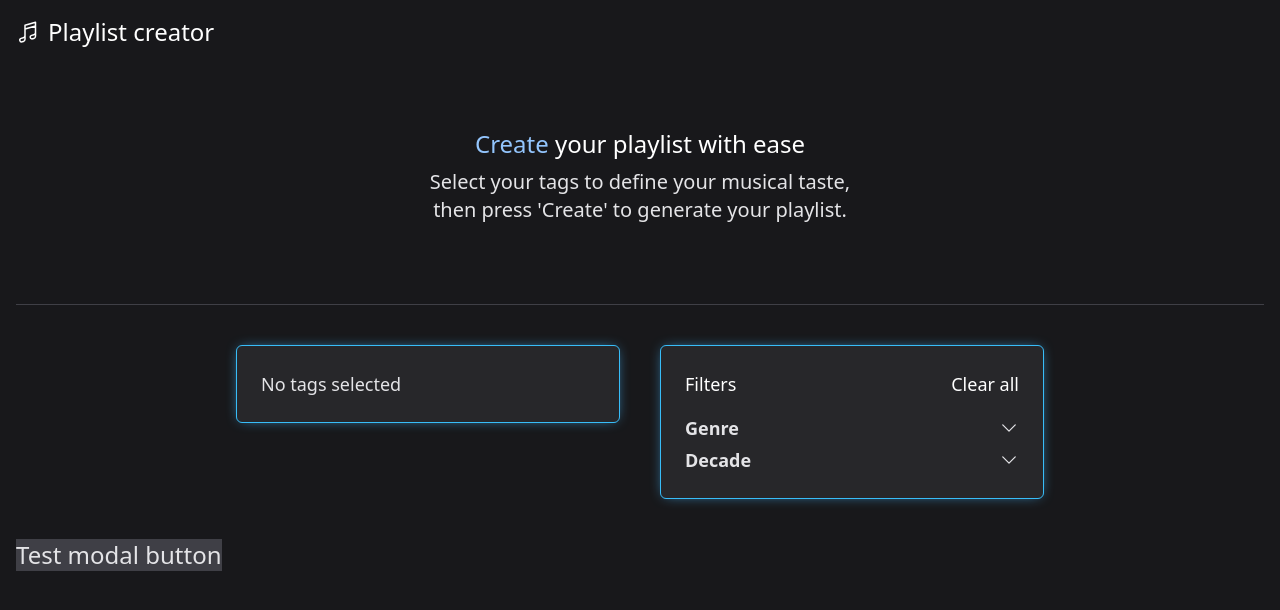
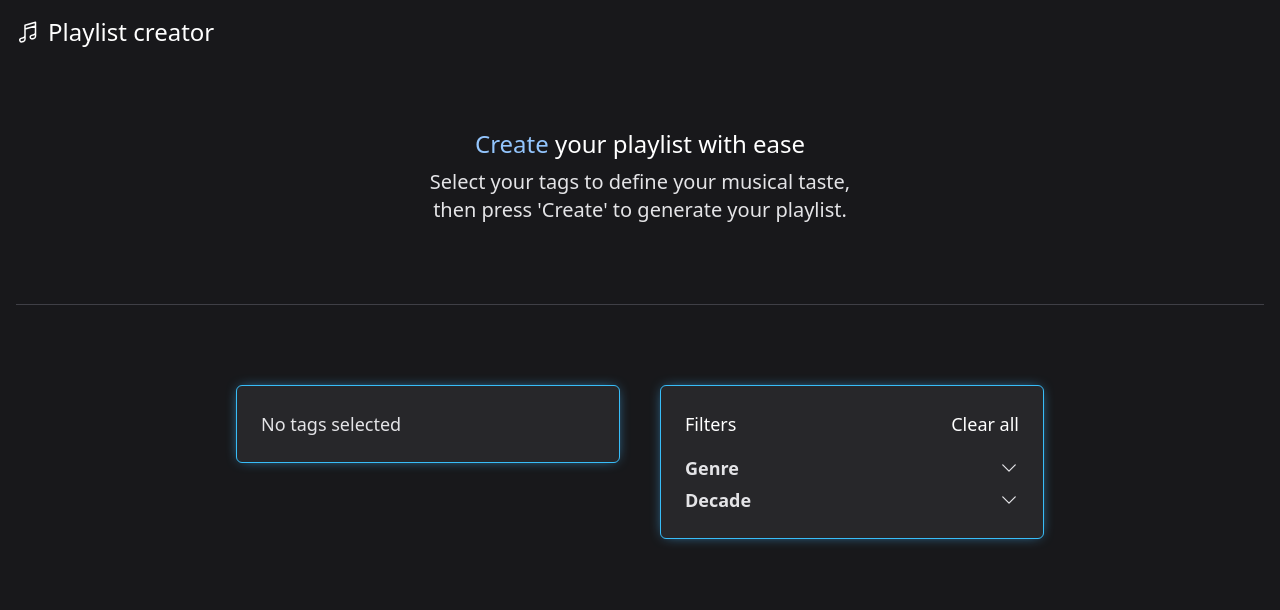
Before and after one commit to NikoSoder/music-playlist-creator, a React (Vite) app: page / in a window 1280 px wide. Shown: the top 610 px of the page. Built offline with nearby package versions, Linux system fonts and the light colour scheme.

Commit message:
Add logic to create button

```diff
--- a/src/App.tsx
+++ b/src/App.tsx
@@ -19,11 +19,10 @@ function App() {
   return (
     <main className="p-4">
       <Header />
-      <FilterSection />
-      {/* modal test button */}
-      <button onClick={createPlaylist} className="bg-zinc-700 text-2xl">
-        Test modal button
-      </button>
+      <FilterSection
+        setIsOpenModal={setIsOpenModal}
+        isOpenModal={isOpenModal}
+      />
       {isOpenModal && <Modal handleCloseModal={closeModal} />}
     </main>
   );
--- a/src/components/FilterSection.tsx
+++ b/src/components/FilterSection.tsx
@@ -1,8 +1,17 @@
 import { useState } from "react";
 import Tags from "./Tags";
 import Filters from "./Filters";
+import { Dispatch } from "react";
 
-const FilterSection = () => {
+interface ChildPropsFilterSection {
+  isOpenModal: boolean;
+  setIsOpenModal: Dispatch<React.SetStateAction<boolean>>;
+}
+
+const FilterSection = ({
+  isOpenModal,
+  setIsOpenModal,
+}: ChildPropsFilterSection) => {
   const [activeTags, setActiveTags] = useState<string[]>([]);
   const [genres, setGenres] = useState([
     "Genre 1",
@@ -25,6 +34,27 @@ const FilterSection = () => {
   ]);
   const [toggleGenres, setToggleGenres] = useState(false);
   const [toggleDecades, setToggleDecades] = useState(false);
+  const [isPlaylistFetchLoading, setIsPlaylistFecthLoading] = useState(false);
+
+  const createPlaylist = async () => {
+    setIsPlaylistFecthLoading(true);
+    // here goes logic to create playlist
+    // send tags to server == > set some kind of loading to 'create' button
+    // when playlist comes from server, open modal and show playlist to user
+    const result = await mockPromise(activeTags);
+    // pass playlist to modal
+    setIsOpenModal(!isOpenModal);
+    setIsPlaylistFecthLoading(false);
+  };
+
+  // todo: delete function this later
+  function mockPromise(value: string[]): Promise<string[]> {
+    return new Promise((resolve) => {
+      setTimeout(() => {
+        resolve(value);
+      }, 3000);
+    });
+  }
 
   const addToActiveTags = (filter: string) => {
     if (!activeTags.includes(filter) && activeTags.length < 6) {
@@ -58,8 +88,8 @@ const FilterSection = () => {
   };
 
   return (
-    <section className="container mx-auto py-10">
-      <section className="flex flex-col items-center justify-center gap-10 md:flex-row md:items-start">
+    <section className="container mx-auto border-b border-b-zinc-700 py-20">
+      <section className="mb-16 flex flex-col items-center justify-center gap-10 md:flex-row md:items-start">
         {/* active tags */}
         <Tags
           activeTags={activeTags}
```
